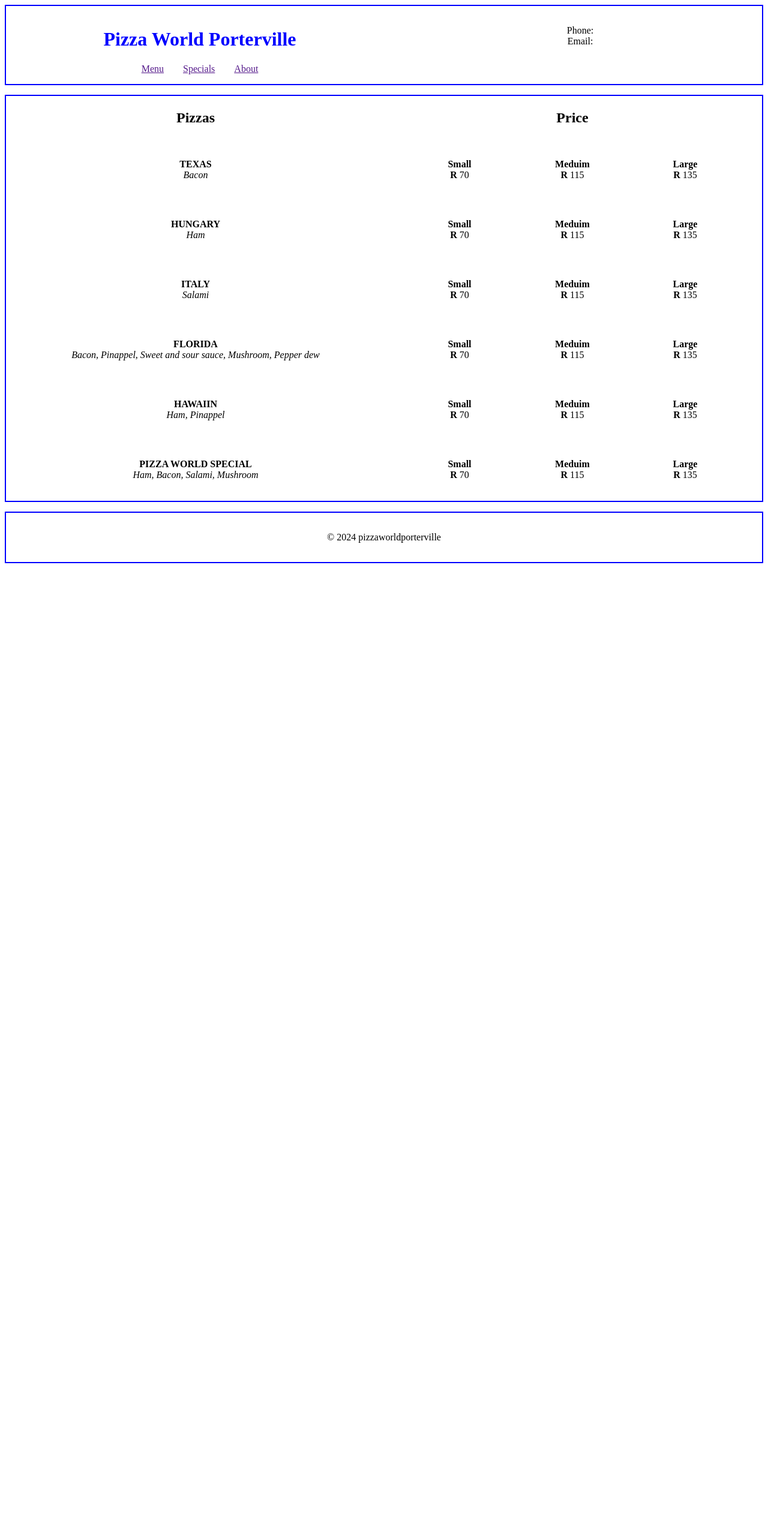
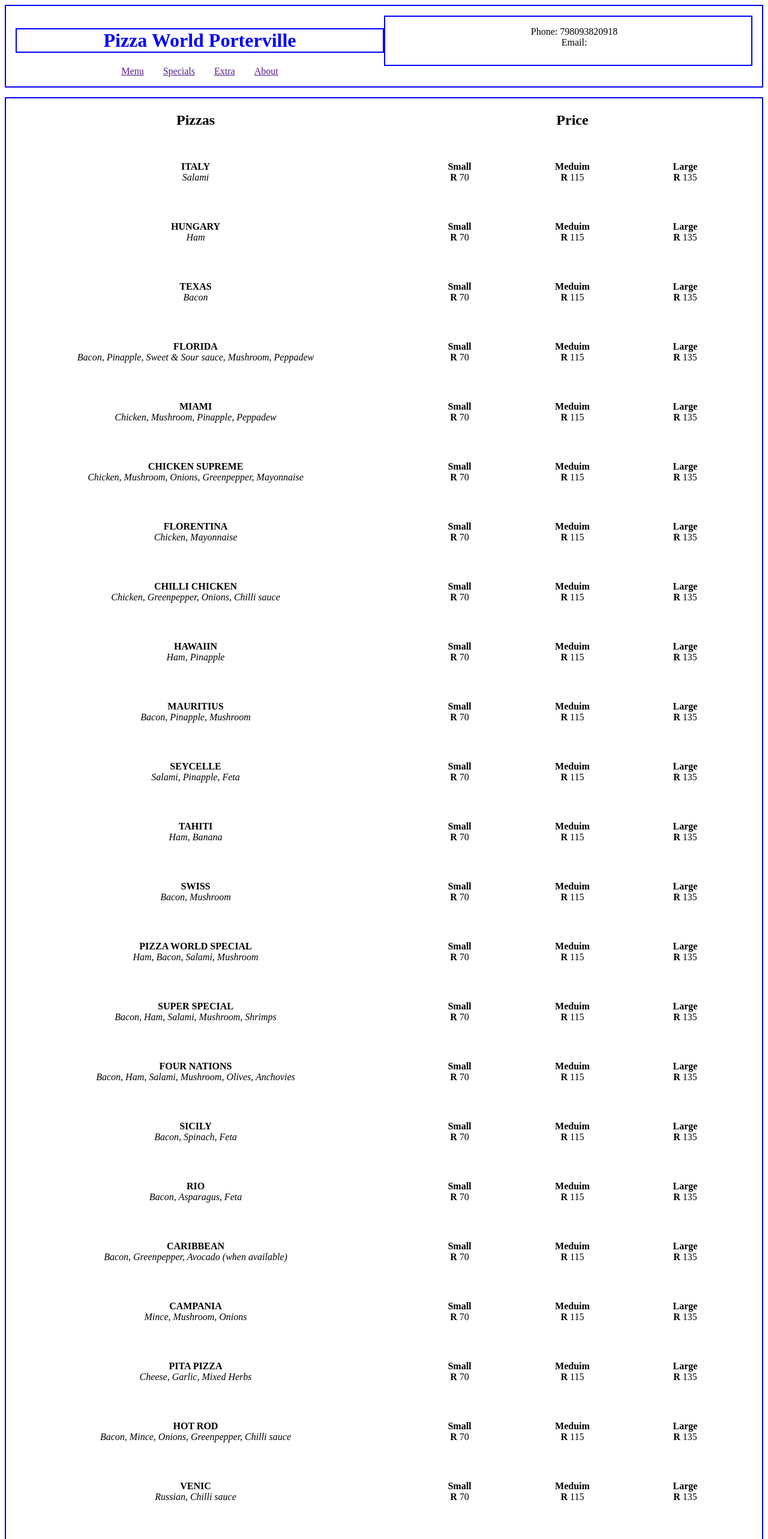
Before and after one commit to AdriaanNaude/pizza-world-web, a React (Vite) app: page / in a window 1280 px wide. Shown: the top 2566 px of the page at 60% size. Before the commit the page ends 947 px from the top, so only its background shows below. Built offline with nearby package versions, Linux system fonts and the light colour scheme.

Commit message:
add: new menus, new json files

```diff
--- a/src/App.jsx
+++ b/src/App.jsx
@@ -1,12 +1,16 @@
 import Header from './Header.jsx'
 import Footer from './Footer.jsx'
 import Body from './Body.jsx'
+import Bodyseafood from './Bodyseafood.jsx'
+import Bodyveg from './Bodyveg.jsx'
 
 function App() {
     return(
         <>
             <Header/>
             <Body/>
+            <Bodyseafood/>
+            <Bodyveg/>
             <Footer/>
         </>
     );
--- /dev/null
+++ b/src/Bodyseafood.jsx
@@ -0,0 +1,56 @@
+import Pizza from './pizzas-seafood.json';
+
+function Bodyseafood(){
+
+    const small = 70
+    const medium = 115
+    const large = 135
+
+
+    return(
+        <table className="main-table">
+            <thead>
+                <tr>
+                    <td><h2>Seafood</h2></td>
+                </tr>
+            </thead>
+            <tbody>
+                {
+                 Pizza.map( pizza => {
+                    return(
+                       <>
+                       <tr className="data-row">
+                         <td className="pizza-data-field">
+                             <b>{pizza.name}</b>
+                             <br />
+                             <i>{pizza.toppings}</i>
+                             <br />
+                         </td>
+                          <td className="price-data-field">
+                                <div>
+                                    <b>Small</b>
+                                    <br />
+                                    <b>R</b> {small}
+                                </div>
+                                <div>
+                                    <b>Meduim</b>
+                                    <br />
+                                    <b>R</b> {medium}
+                                </div>
+                                <div>
+                                    <b>Large</b>
+                                    <br />
+                                    <b>R</b> {large}
+                                </div>
+                          </td>
+                      </tr>
+                      </>
+                    )
+                  })
+                }
+            </tbody>
+        </table>
+    );
+}
+
+export default Bodyseafood
--- /dev/null
+++ b/src/Bodyveg.jsx
@@ -0,0 +1,56 @@
+import Pizza from './pizzas-vegetarian.json';
+
+function Bodyveg(){
+
+    const small = 70
+    const medium = 115
+    const large = 135
+
+
+    return(
+        <table className="main-table">
+            <thead>
+                <tr>
+                    <td><h2>Vegetarian</h2></td>
+                </tr>
+            </thead>
+            <tbody>
+                {
+                 Pizza.map( pizza => {
+                    return(
+                       <>
+                       <tr className="data-row">
+                         <td className="pizza-data-field">
+                             <b>{pizza.name}</b>
+                             <br />
+                             <i>{pizza.toppings}</i>
+                             <br />
+                         </td>
+                          <td className="price-data-field">
+                                <div>
+                                    <b>Small</b>
+                                    <br />
+                                    <b>R</b> {small}
+                                </div>
+                                <div>
+                                    <b>Meduim</b>
+                                    <br />
+                                    <b>R</b> {medium}
+                                </div>
+                                <div>
+                                    <b>Large</b>
+                                    <br />
+                                    <b>R</b> {large}
+                                </div>
+                          </td>
+                      </tr>
+                      </>
+                    )
+                  })
+                }
+            </tbody>
+        </table>
+    );
+}
+
+export default Bodyveg
--- a/src/Header.jsx
+++ b/src/Header.jsx
@@ -1,17 +1,20 @@
 function Header(){
+
+    const phoneNumber = 798093820918;
 
     return(
         <header className="main-header">
             <h1 className="main-name">Pizza World Porterville</h1>
             <div className="contact">
                 <ul>
-                    <li>Phone: </li>
-                    <li>Email: </li>
+                    <li>Phone: {phoneNumber}</li>
+                    <li>Email: {}</li>
                 </ul>
             </div>
             <nav className="main-nav">
                 <a href="">Menu</a>
                 <a href="">Specials</a>
+                <a href="">Extra</a>
                 <a href="">About</a>
             </nav>
         </header>
--- a/src/index.css
+++ b/src/index.css
@@ -11,15 +11,17 @@
     }
 }
 .main-name{
+    border: 2px solid blue;
     color: blue;
 }
 .contact{
-    margin: 0;
-    padding: 0;
-
+    border: 2px solid blue;
+    justify-content: center;
 }
 .contact li{
     list-style-type: none;
+    position: relative;
+    left: -10px;
 }
 
 .main-nav a{
--- /dev/null
+++ b/src/pizzas-seafood.json
@@ -0,0 +1,14 @@
+[
+    {
+     "name": "TITANIC",
+     "toppings": "Prawns, Oysters, Baby Clams, Seafood sauce"
+    },
+    {
+     "name": "ROME",
+     "toppings": "Anchovies, Olives, Greenpepper"
+    },
+    {
+     "name": "STREGA",
+     "toppings": "Snails, Feta, Garlic"
+    }
+]
--- /dev/null
+++ b/src/pizzas-vegetarian.json
@@ -0,0 +1,22 @@
+[
+    {
+     "name": "CHEESE",
+     "toppings": "Cheese"
+    },
+    {
+     "name": "JAPAN",
+     "toppings": "Mushroom, Asparagus, Olives, Garlic"
+    },
+    {
+     "name": "FOUR SEASONS",
+     "toppings": "Mushroom, Pinapple, Banana, Feta"
+    },
+    {
+     "name": "TRPOICANA",
+     "toppings": "Mushroom, Greenpepper, Onions"
+    },
+    {
+     "name": "VEGETARIAN",
+     "toppings": "Mushroom, Asparagus, Feta"
+    }
+]
--- a/src/pizzas.json
+++ b/src/pizzas.json
@@ -1,26 +1,114 @@
 [
     {
-     "name": "TEXAS",
-     "toppings": "Bacon"
+     "name": "ITALY",
+     "toppings": "Salami"
     },
     {
      "name": "HUNGARY",
      "toppings": "Ham"
     },
     {
-     "name": "ITALY",
-     "toppings": "Salami"
+     "name": "TEXAS",
+     "toppings": "Bacon"
     },
     {
      "name": "FLORIDA",
-     "toppings": "Bacon, Pinappel, Sweet and sour sauce, Mushroom, Pepper dew"
+     "toppings": "Bacon, Pinapple, Sweet & Sour sauce, Mushroom, Peppadew"
+    },
+    {
+     "name": "MIAMI",
+     "toppings": "Chicken, Mushroom, Pinapple, Peppadew"
+    },
+    {
+     "name": "CHICKEN SUPREME",
+     "toppings": "Chicken, Mushroom, Onions, Greenpepper, Mayonnaise"
+    },
+    {
+     "name": "FLORENTINA",
+     "toppings": "Chicken, Mayonnaise"
+    },
+    {
+     "name": "CHILLI CHICKEN",
+     "toppings": "Chicken, Greenpepper, Onions, Chilli sauce"
     },
     {
      "name": "HAWAIIN",
-     "toppings": "Ham, Pinappel"
+     "toppings": "Ham, Pinapple"
+    },
+    {
+     "name": "MAURITIUS",
+     "toppings": "Bacon, Pinapple, Mushroom"
+    },
+    {
+     "name": "SEYCELLE",
+     "toppings": "Salami, Pinapple, Feta"
+    },
+    {
+     "name": "TAHITI",
+     "toppings": "Ham, Banana"
+    },
+    {
+     "name": "SWISS",
+     "toppings": "Bacon, Mushroom"
     },
     {
      "name": "PIZZA WORLD SPECIAL",
      "toppings": "Ham, Bacon, Salami, Mushroom"
+    },
+    {
+     "name": "SUPER SPECIAL",
+     "toppings": "Bacon, Ham, Salami, Mushroom, Shrimps"
+    },
+    {
+     "name": "FOUR NATIONS",
+     "toppings": "Bacon, Ham, Salami, Mushroom, Olives, Anchovies"
+    },
+    {
+     "name": "SICILY",
+     "toppings": "Bacon, Spinach, Feta"
+    },
+    {
+     "name": "RIO",
+     "toppings": "Bacon, Asparagus, Feta"
+    },
+    {
+     "name": "CARIBBEAN",
+     "toppings": "Bacon, Greenpepper, Avocado (when available)"
+    },
+    {
+     "name": "CAMPANIA",
+     "toppings": "Mince, Mushroom, Onions"
+    },
+    {
+     "name": "PITA PIZZA",
+     "toppings": "Cheese,  Garlic, Mixed Herbs"
+    },
+    {
+     "name": "HOT ROD",
+     "toppings": "Bacon, Mince, Onions, Greenpepper, Chilli sauce"
+    },
+    {
+     "name": "VENIC",
+     "toppings": "Russian, Chilli sauce"
+    },
+    {
+     "name": "MEXICO",
+     "toppings": "Russian, Chilli sauce"
+    },
+    {
+     "name": "PISA",
+     "toppings": "Salami, Mushroom, Garlic"
+    },
+    {
+     "name": "DALLAS",
+     "toppings": "Bacon, Mince, Feta, Mustard sauce"
+    },
+    {
+     "name": "GREECE",
+     "toppings": "Salami, Feta, Olives"
+    },
+    {
+     "name": "GERMANY",
+     "toppings": "Ham, Mushroom"
     }
 ]
```
